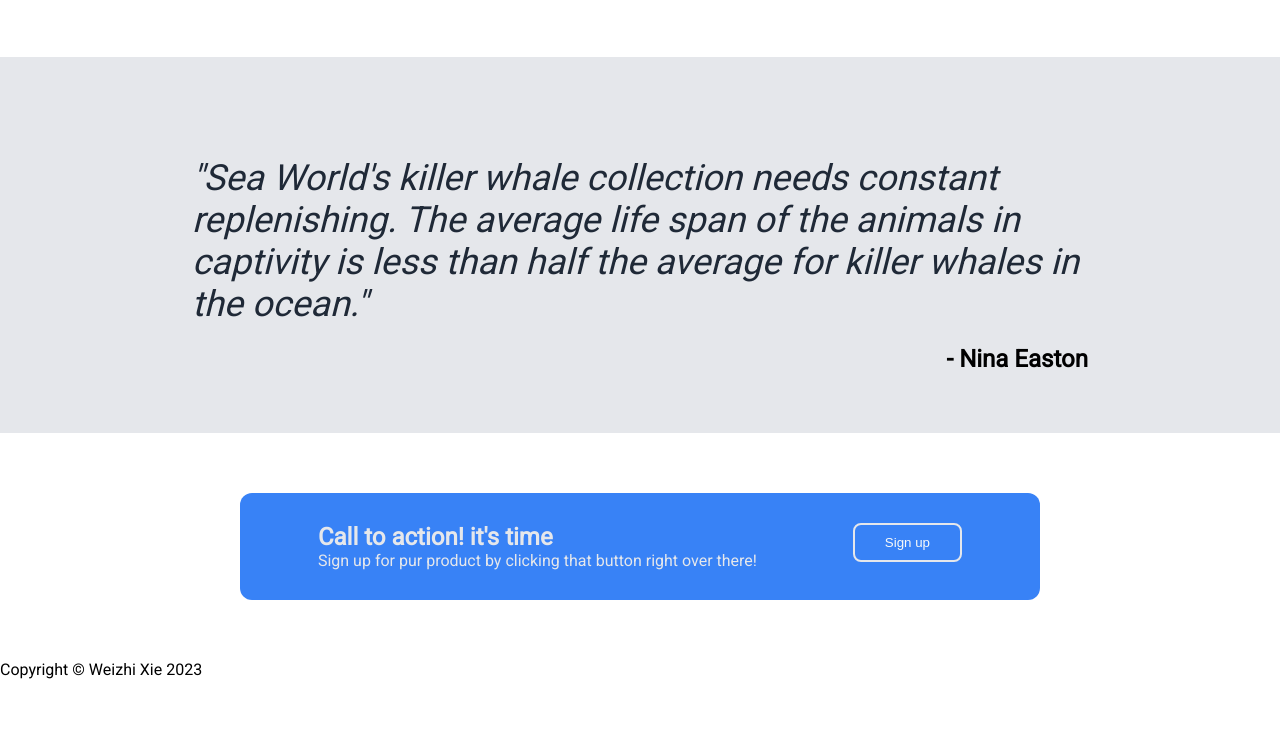
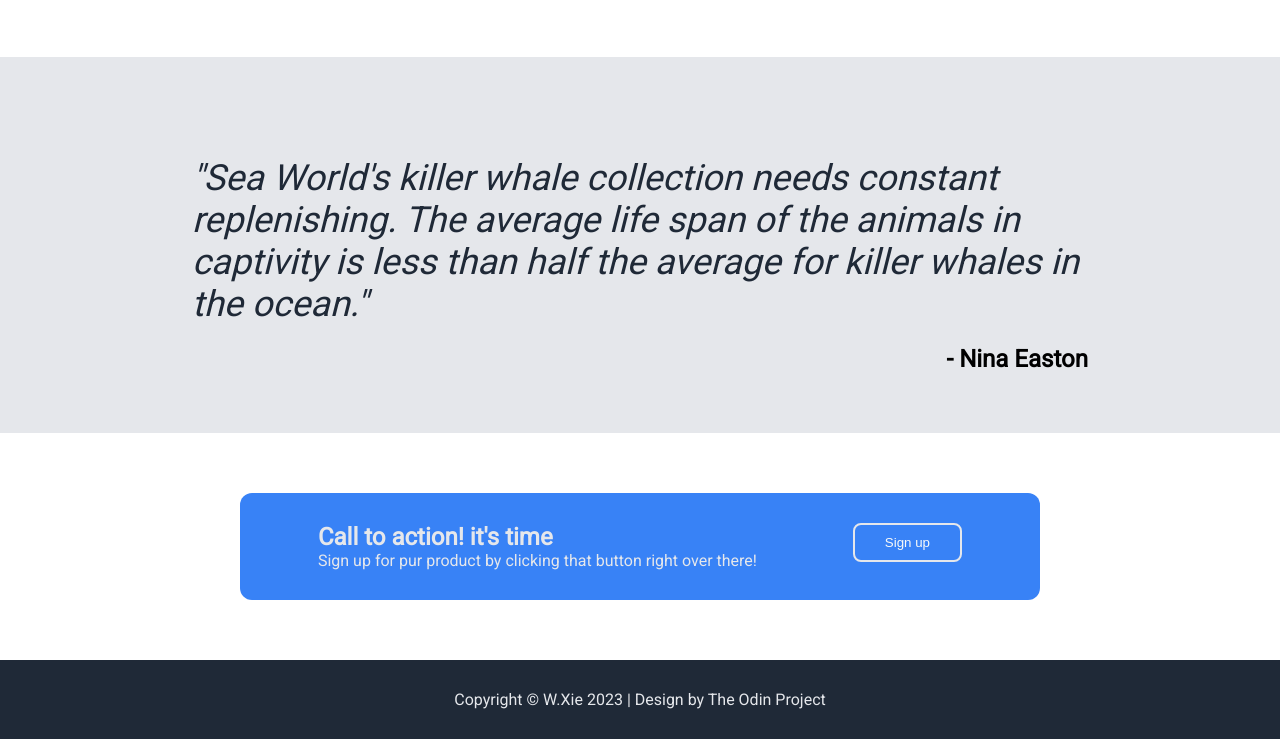
Before and after one commit to weizhixie/landing-page, a plain HTML site: page index.html in a window 1280 px wide. Shown: the part 785-1524 px from the top of the page. Before the commit the page ends 1464 px from the top, so only its background shows below. Drawn offline with Linux system fonts and the light colour scheme.

Commit message:
Improve footer ui and add hover effects

```diff
--- a/css/style.css
+++ b/css/style.css
@@ -127,3 +127,19 @@ header .nav .nav__link,
 .call-to-action-section__button {
     border-color: #e5e7eb;
 }
+
+footer {
+    background-color: #1f2937;
+    color: #e5e7eb;
+    display: flex;
+    justify-content: center;
+    align-items: center;
+    padding: 30px 0;
+}
+
+button:hover,
+a:hover {
+    background-color: lightblue;
+    box-shadow: 0 5px #666;
+    transform: translateY(4px);
+}
--- a/index.html
+++ b/index.html
@@ -93,7 +93,7 @@
     </section>
 
     <footer>
-        <p class="copyright">Copyright &copy; Weizhi Xie 2023</p>
+        <p class="copyright">Copyright &copy; W.Xie 2023 | Design by The Odin Project</p>
     </footer>
 </body>
 
```
